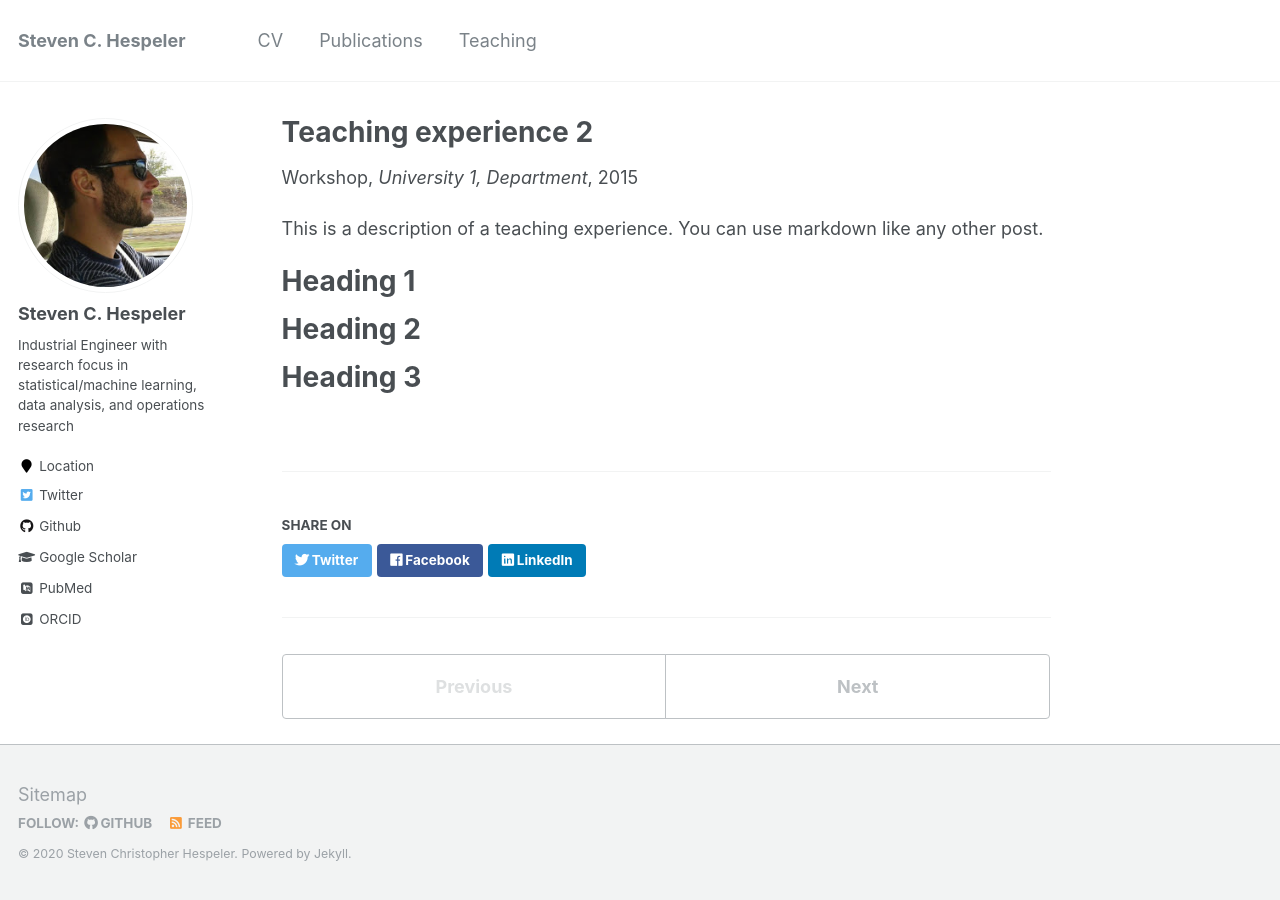
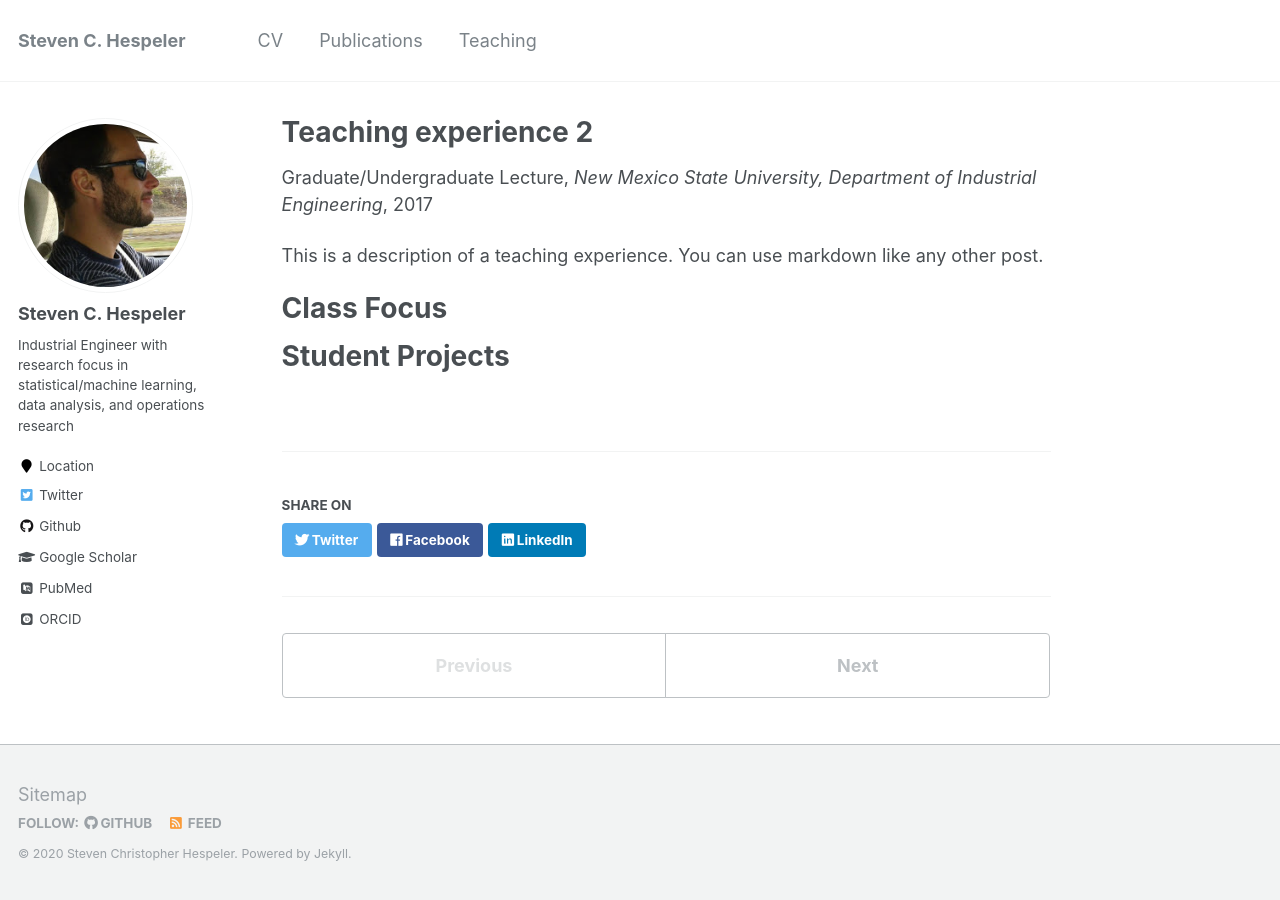
Before and after one commit to Tov-Nephesh/Tov-Nephesh.github.io, a Jekyll site: the page built from _teaching/2015-spring-teaching-2.md, in a window 1280 px wide. Built offline with Jekyll 4.4.1, drawn with Linux system fonts in a browser that asks for light colours; some web fonts are replaced.

Commit message:
Update 2015-spring-teaching-2.md

```diff
--- a/_teaching/2015-spring-teaching-2.md
+++ b/_teaching/2015-spring-teaching-2.md
@@ -1,20 +1,17 @@
 ---
 title: "Teaching experience 2"
 collection: teaching
-type: "Workshop"
+type: "Graduate/Undergraduate Lecture"
 permalink: /teaching/2015-spring-teaching-1
-venue: "University 1, Department"
-date: 2015-01-01
-location: "City, Country"
+venue: "New Mexico State University, Department of Industrial Engineering"
+date: 2017-08-17
+location: "Las Cruces, USA"
 ---
 
 This is a description of a teaching experience. You can use markdown like any other post.
 
-Heading 1
+Class Focus
 ======
 
-Heading 2
+Student Projects
 ======
-
-Heading 3
-======
```
